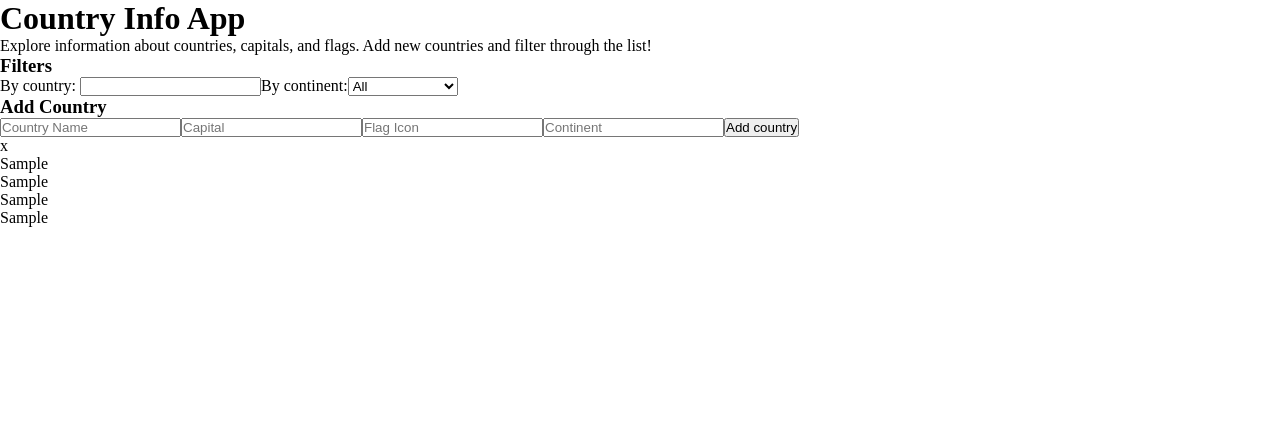
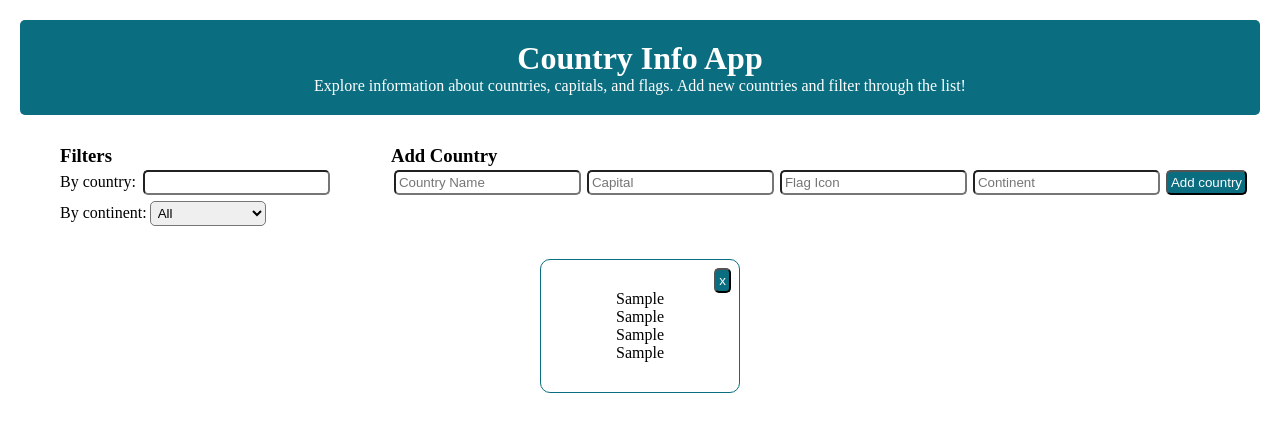
Before and after one commit to iogw/countries-finder-api-react, a React (Vite) app: page / in a window 1280 px wide. Both pictures are taken after typing "Sample", "Sample", "Sample", "Sample" into the empty fields and a click on the button "Add country". Shown: the top 432 px of the page. Built offline with nearby package versions, Linux system fonts and the light colour scheme; no server answers.

Commit message:
Add styles

```diff
--- a/src/components/App.jsx
+++ b/src/components/App.jsx
@@ -34,9 +34,9 @@ function App() {
       newCountryData.capital === '' &&
       newCountryData.continent === ''
     ) {
-      setError('TE HAS OLVIDADO DE ALGO')
+      setError('TE HAS OLVIDADO DE ALGO');
     } else {
-      setError('')
+      setError('');
       setCountries([newCountryData, ...countries]);
       setNewCountryData(newObjData);
     }
@@ -52,7 +52,7 @@ function App() {
   //renders
   const renderHeader = () => {
     return (
-      <header>
+      <header className="header">
         <h1>Country Info App</h1>
         <p>
           Explore information about countries, capitals, and flags. Add new
@@ -63,8 +63,9 @@ function App() {
   };
   const renderSearchForm = () => {
     return (
-      <form action="" onSubmit={handleFormSubmit}>
+      <form className="filters" action="" onSubmit={handleFormSubmit}>
         <h3>Filters</h3>
+        <div>
           <label htmlFor="search">By country: </label>
           <input
             type="text"
@@ -73,7 +74,9 @@ function App() {
             value={searchValue}
             onChange={handleSearchInput}
           />
+        </div>
 
+        <div>
           <label htmlFor="continent">By continent:</label>
           <select
             name="continent"
@@ -89,12 +92,14 @@ function App() {
             <option value="europe">Europe</option>
             <option value="oceania">Oceania</option>
           </select>
+        </div>
       </form>
     );
   };
   const renderAddCountryForm = () => {
     return (
       <form
+        className="add-form"
         onSubmit={(ev) => {
           ev.preventDefault();
         }}
@@ -173,19 +178,19 @@ function App() {
       })
       .map((country) => {
         return (
-          <li key={country.id}>
-            <div>
-              <p id={country.id} onClick={handleDelBtn}>
-                x
-              </p>
-            </div>
+          <section className="card" key={country.id}>
             <div>
               <p>{country.flag}</p>
               <p>{country.name}</p>
               <p>{country.capital}</p>
               <p>{country.continent}</p>
             </div>
-          </li>
+            <div>
+              <button className='delete-button' id={country.id} onClick={handleDelBtn}>
+                x
+              </button>
+            </div>
+          </section>
         );
       });
   };
@@ -193,12 +198,12 @@ function App() {
   return (
     <>
       {renderHeader()}
-      <main>
-        <div>
+      <main className='main'>
+        <div className="forms">
           {renderSearchForm()}
           {renderAddCountryForm()}
         </div>
-        <ul>{renderCountryCards()}</ul>
+        <div className="cards-container">{renderCountryCards()}</div>
       </main>
     </>
   );
--- a/src/styles/App.scss
+++ b/src/styles/App.scss
@@ -0,0 +1,56 @@
+.header {
+  background-color: rgb(11, 110, 128);
+  color: white;
+  padding: 2rem;
+  margin: 2rem;
+  border-radius: 0.5rem;
+  text-align: center;
+}
+.main{
+    margin: 3rem;
+}
+.forms {
+  display: flex;
+  justify-content: space-between;
+
+}
+.filters {
+  margin: 0 3rem;
+  display: flex;
+  flex-direction: column;
+}
+
+input,
+button,
+select {
+  padding: 0.3rem;
+  border-radius: 0.5rem;
+  margin: 0.3rem;
+}
+button {
+  background-color: rgb(11, 110, 128);
+  color: white;
+}
+.cards-container{
+    margin: 3rem auto;
+    display: flex;
+    flex-wrap: wrap;
+    justify-content: center;
+    gap: 2rem;
+}
+.card{
+    padding: 3rem;
+    position: relative;
+    width: 20rem;
+    display: flex;
+    justify-content: center;
+    align-items: center;
+    text-align: center;
+    border: 0.1rem rgb(11, 110, 128) solid;
+    border-radius: 1rem;
+}
+.delete-button{
+    position: absolute;
+    top: 5px;
+    right: 5px;
+}
```
Lines whose indentation alone changed are shown as unchanged.
